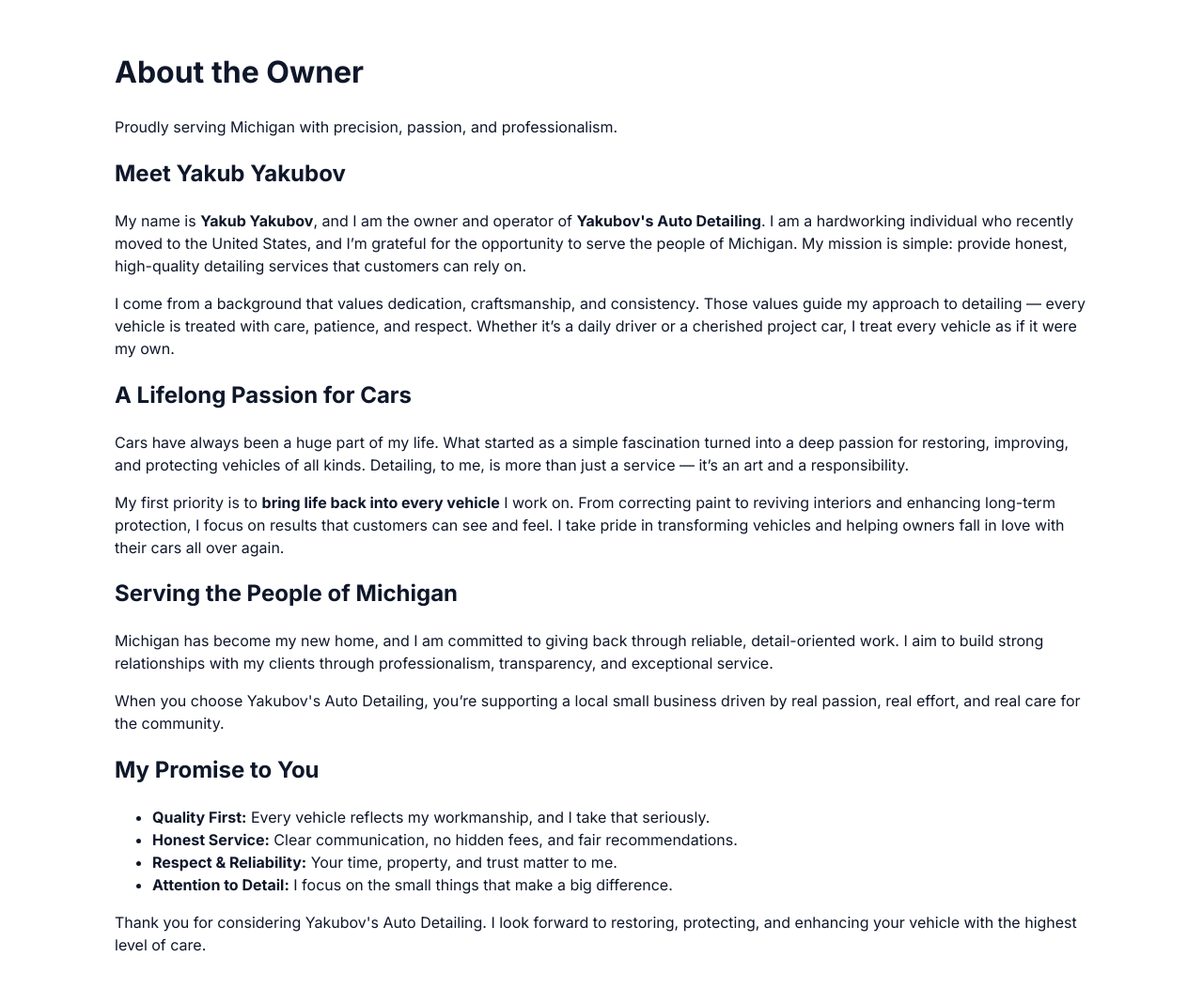
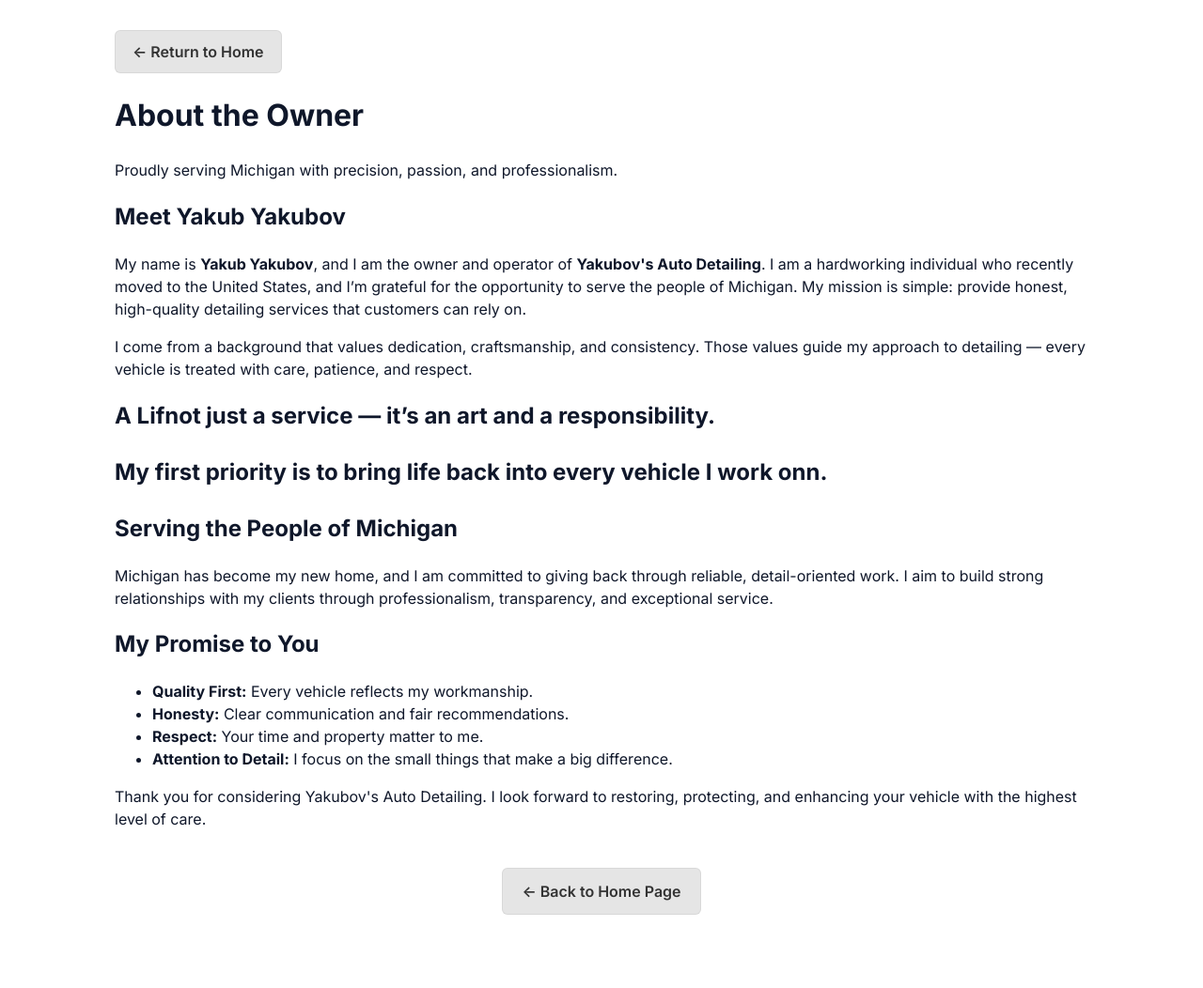
Before and after one commit to jacob8439/mywebsite, a plain HTML site: page about.html in a window 1280 px wide. Shown: the whole page at 94% size. After the commit the page ends 1006 px from the top, so only its background shows below. Drawn offline with nearby package versions, Linux system fonts and the light colour scheme.

Commit message:
Enhance about.html with return buttons and text updates
Added a return button at the top and bottom of the page, updated text for clarity, and removed redundant paragraphs.

```diff
--- a/about.html
+++ b/about.html
@@ -10,6 +10,21 @@
 
 <body class="theme-light">
   <main class="container" data-aos="fade-up">
+
+    <!-- Return Button -->
+    <div style="margin-bottom: 20px;">
+      <a href="index.html" class="btn btn-secondary" style="
+            padding: 10px 18px;
+            background: #e5e5e5;
+            border-radius: 6px;
+            text-decoration: none;
+            color: #333;
+            font-weight: 600;
+            display: inline-block;">
+        ← Return to Home
+      </a>
+    </div>
+
     <header class="page-header">
       <h1>About the Owner</h1>
       <p class="subtitle">Proudly serving Michigan with precision, passion, and professionalism.</p>
@@ -26,22 +41,14 @@
       <p>
         I come from a background that values dedication, craftsmanship, and consistency. Those values
         guide my approach to detailing — every vehicle is treated with care, patience, and respect.
-        Whether it’s a daily driver or a cherished project car, I treat every vehicle as if it were my own.
       </p>
     </section>
 
     <section class="about-section">
-      <h2>A Lifelong Passion for Cars</h2>
-      <p>
-        Cars have always been a huge part of my life. What started as a simple fascination turned into
-        a deep passion for restoring, improving, and protecting vehicles of all kinds. Detailing, to me,
-        is more than just a service — it’s an art and a responsibility.
+      <h2>A Lifnot just a service — it’s an art and a responsibility.
       </p>
       <p>
-        My first priority is to <strong>bring life back into every vehicle</strong> I work on. From
-        correcting paint to reviving interiors and enhancing long-term protection, I focus on results
-        that customers can see and feel. I take pride in transforming vehicles and helping owners fall
-        in love with their cars all over again.
+        My first priority is to <strong>bring life back into every vehicle</strong> I work onn.
       </p>
     </section>
 
@@ -52,18 +59,14 @@
         detail-oriented work. I aim to build strong relationships with my clients through professionalism,
         transparency, and exceptional service.
       </p>
-      <p>
-        When you choose Yakubov's Auto Detailing, you’re supporting a local small business driven by
-        real passion, real effort, and real care for the community.
-      </p>
     </section>
 
     <section class="about-section">
       <h2>My Promise to You</h2>
       <ul class="about-list">
-        <li><strong>Quality First:</strong> Every vehicle reflects my workmanship, and I take that seriously.</li>
-        <li><strong>Honest Service:</strong> Clear communication, no hidden fees, and fair recommendations.</li>
-        <li><strong>Respect & Reliability:</strong> Your time, property, and trust matter to me.</li>
+        <li><strong>Quality First:</strong> Every vehicle reflects my workmanship.</li>
+        <li><strong>Honesty:</strong> Clear communication and fair recommendations.</li>
+        <li><strong>Respect:</strong> Your time and property matter to me.</li>
         <li><strong>Attention to Detail:</strong> I focus on the small things that make a big difference.</li>
       </ul>
       <p>
@@ -71,11 +74,23 @@
         and enhancing your vehicle with the highest level of care.
       </p>
     </section>
+
+    <!-- Return Button at Bottom (optional) -->
+    <div style="margin-top: 40px; text-align:center;">
+      <a href="index.html" class="btn btn-secondary" style="
+            padding: 12px 20px;
+            background: #e5e5e5;
+            border-radius: 6px;
+            text-decoration: none;
+            color: #333;
+            font-weight: 600;">
+        ← Back to Home Page
+      </a>
+    </div>
+
   </main>
 
-  <footer>
-    <!-- your footer here -->
-  </footer>
+  <footer></footer>
 
   <script src="https://unpkg.com/aos@2.3.4/dist/aos.js"></script>
   <script>
```
